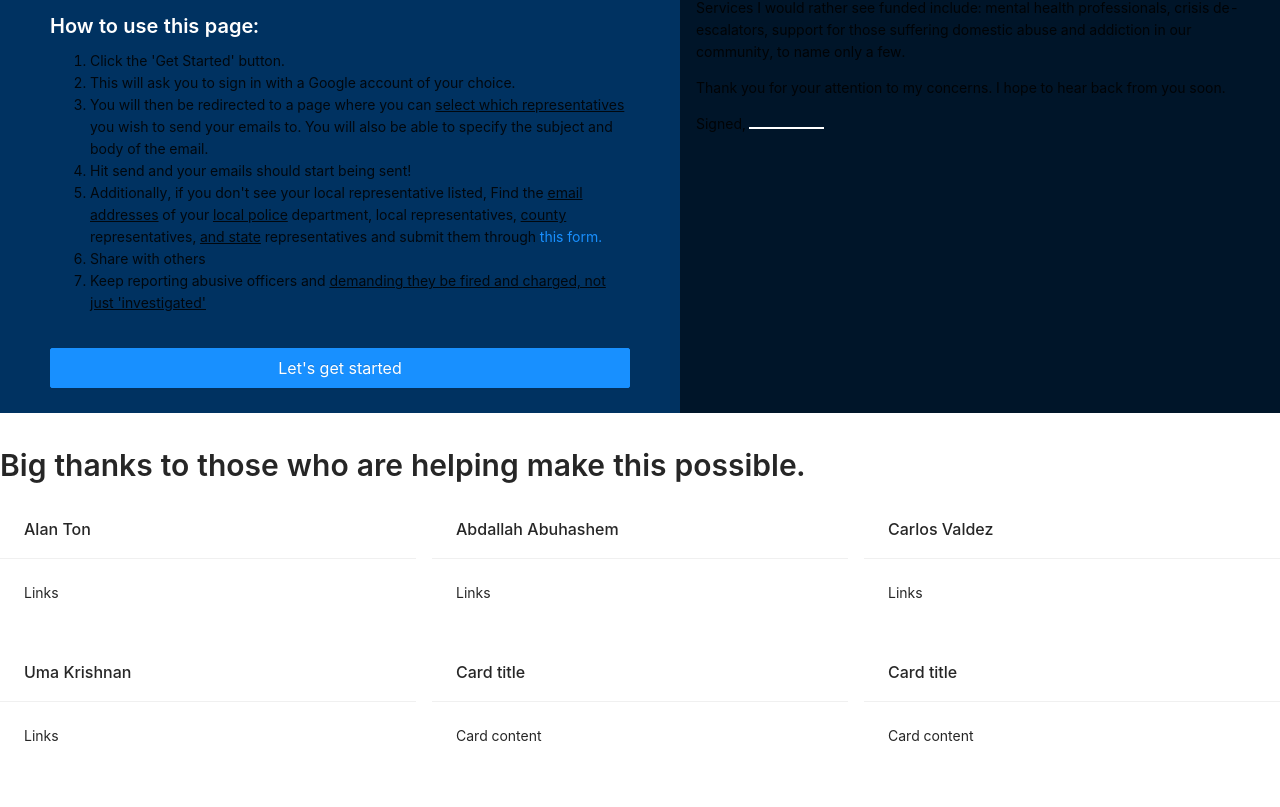
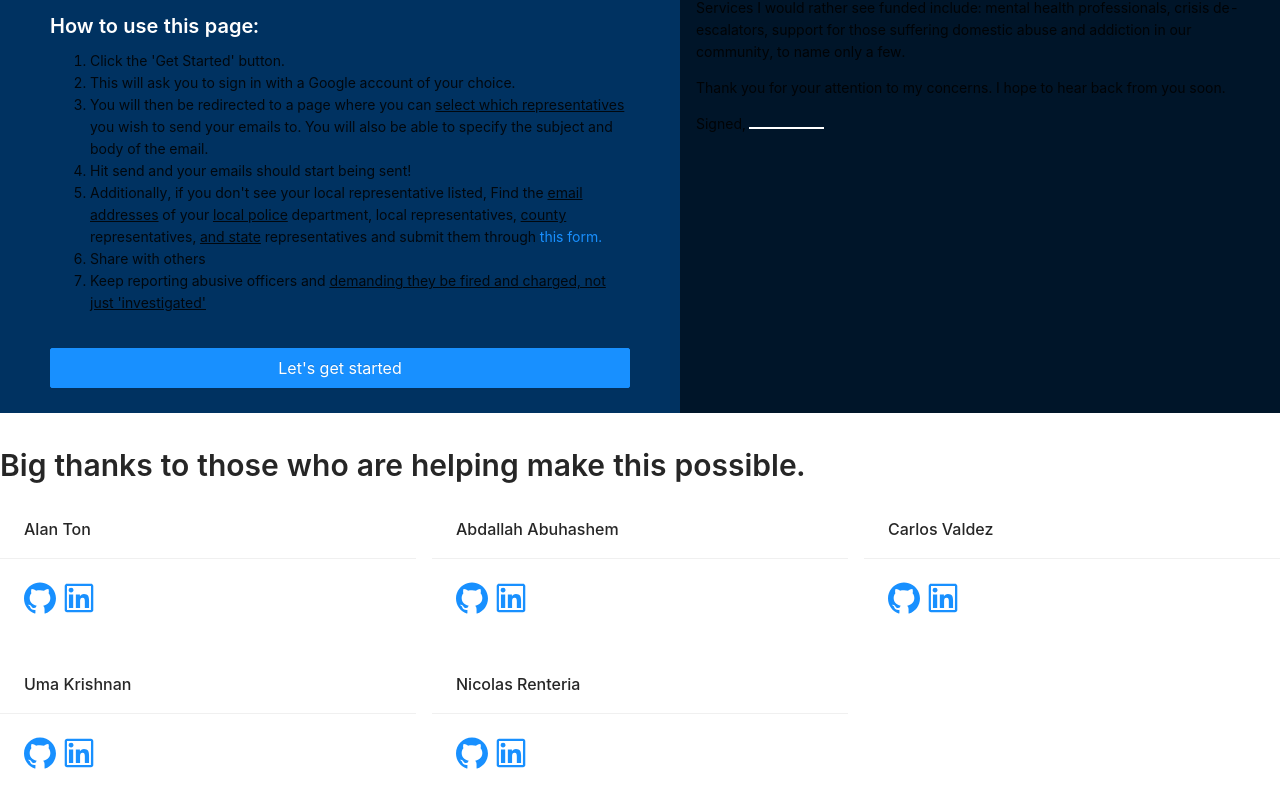
Before and after one commit to cvaldez98/activism-web-client, a Next.js app in the folder client/: page /Home in a window 1280 px wide. Shown: the part 433-1240 px from the top of the page. Built offline with nearby package versions, Linux system fonts and the light colour scheme.

Commit message:
add in credits

```diff
--- a/client/src/App.css
+++ b/client/src/App.css
@@ -174,3 +174,8 @@ body {
   border-bottom-color: white;
   color: white;
 }
+
+#icon {
+  font-size: xx-large;
+  padding-right: 2%;
+}
--- a/client/src/Credits.js
+++ b/client/src/Credits.js
@@ -1,14 +1,6 @@
 import React from 'react';
 import { Card, Col, Row } from 'antd';
-
-
-const data = [
-    'Racing car sprays burning fuel into crowd.',
-    'Japanese princess to wed commoner.',
-    'Australian walks 100km after outback crash.',
-    'Man charged over missing wedding girl.',
-    'Los Angeles battles huge wildfires.',
-  ];
+import { LinkedinOutlined, GithubOutlined } from '@ant-design/icons'
 
 function Credits() {
     return (
@@ -16,36 +8,43 @@ function Credits() {
         <Row gutter={16} style={{marginBottom: 16}}>
           <Col span={8}>
             <Card title="Alan Ton" bordered={false}>
-                Links
-            </Card>
+                <a href='https://github.com/alandgton/' target='_blank'><GithubOutlined id='icon'/></a>
+                <a href='https://www.linkedin.com/in/alanton/' target='_blank'><LinkedinOutlined id='icon'/></a>
+              </Card>
           </Col>
           <Col span={8}>
             <Card title="Abdallah Abuhashem" bordered={false}>
-                Links
+                <a href='https://github.com/AbdallahAbuHashem' target='_blank'><GithubOutlined id='icon'/></a>
+                <a href='https://www.linkedin.com/in/aabuhash/' target='_blank'><LinkedinOutlined id='icon'/></a>
             </Card>
           </Col>
           <Col span={8}>
             <Card title="Carlos Valdez" bordered={false}>
-                Links
+                <a href='https://github.com/cvaldez98' target='_blank'><GithubOutlined id='icon'/></a>
+                <a href='https://www.linkedin.com/in/carlosvr98/' target='_blank'><LinkedinOutlined id='icon'/></a>
             </Card>
           </Col>
         </Row>
         <Row gutter={16}>
           <Col span={8}>
             <Card title="Uma Krishnan" bordered={false}>
-                Links
+              <div>
+                <a href='' target='_blank'><GithubOutlined id='icon'/></a>
+                <a href='https://www.linkedin.com/in/uma-krishnan/' target='_blank'><LinkedinOutlined id='icon'/></a>
+              </div>
             </Card>
           </Col>
           <Col span={8}>
+            <Card title="Nicolas Renteria" bordered={false}>
+                <a href='https://github.com/nrenteria' target='_blank'><GithubOutlined id='icon'/></a>
+                <a href='https://www.linkedin.com/in/nicolasrenteria/' target='_blank'><LinkedinOutlined id='icon'/></a>
+            </Card>
+          </Col>
+          {/* <Col span={8}>
             <Card title="Card title" bordered={false}>
               Card content
             </Card>
-          </Col>
-          <Col span={8}>
-            <Card title="Card title" bordered={false}>
-              Card content
-            </Card>
-          </Col>
+          </Col> */}
         </Row>
       </div>
     );
```
